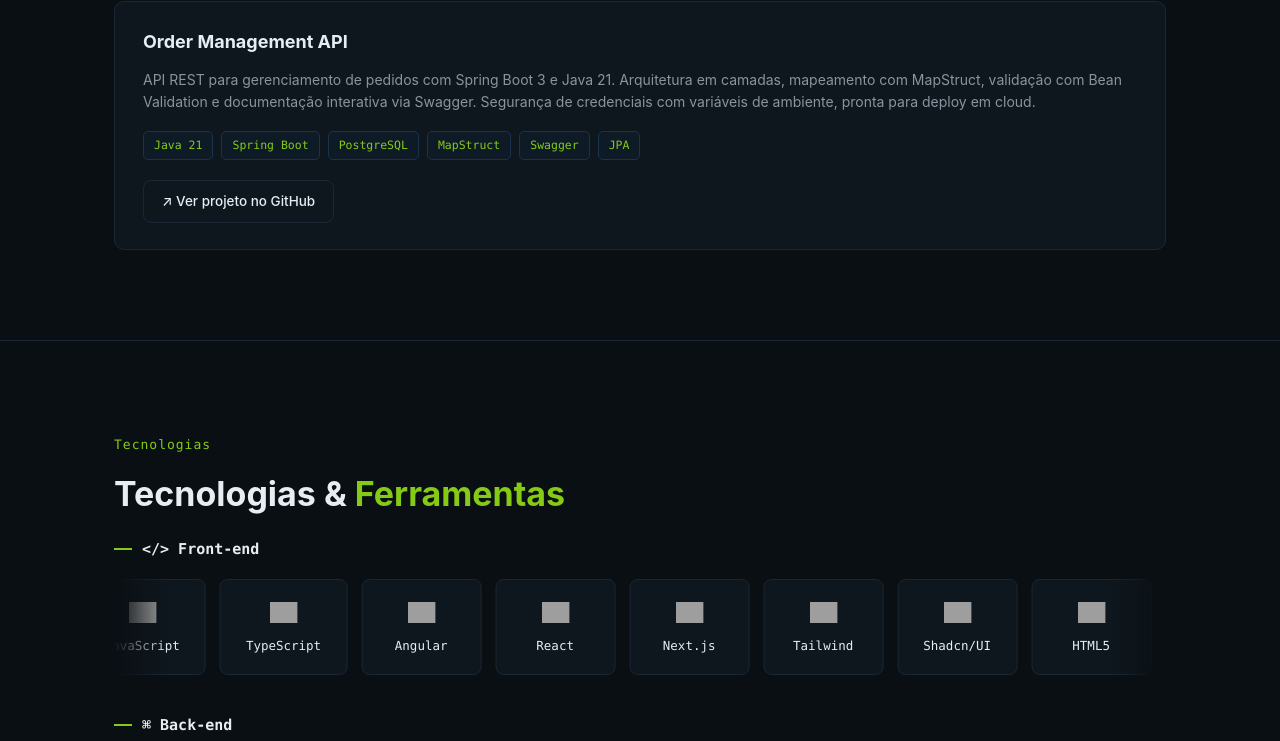
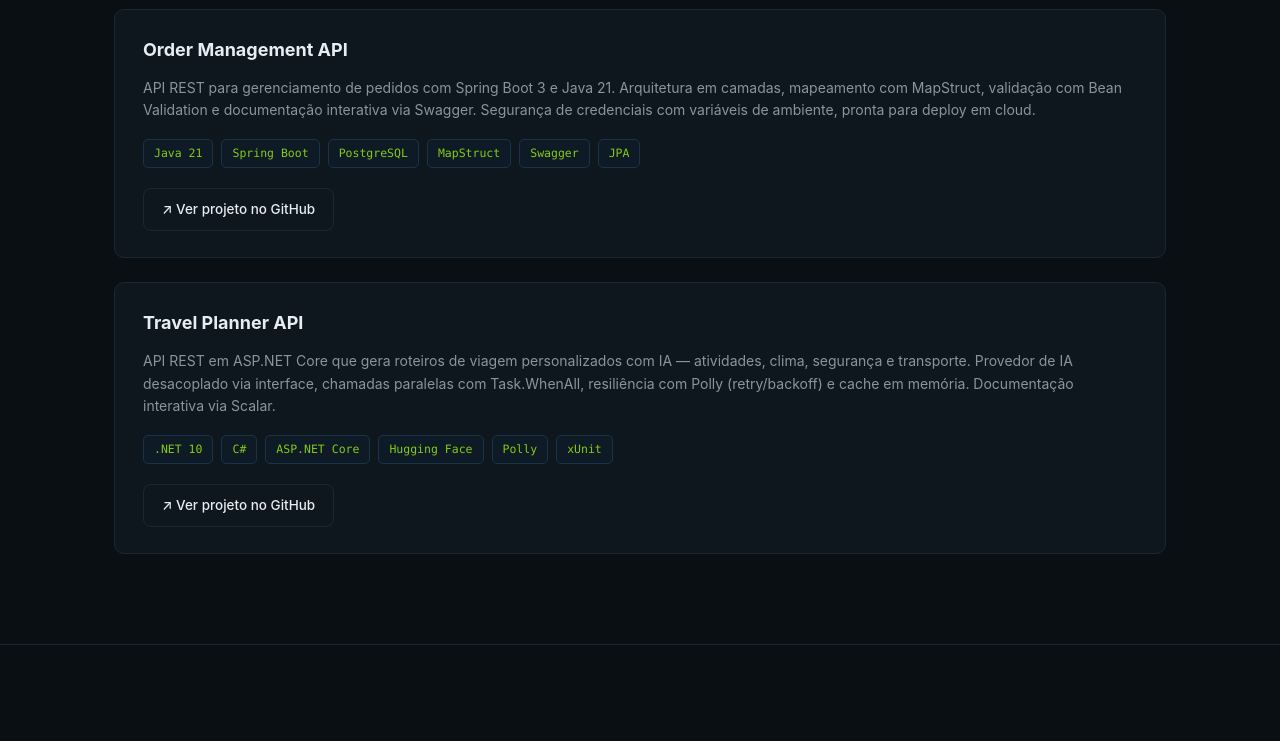
Before and after one commit to MatheusxMota/matheus-portfolio, an Angular app: page / in a window 1280 px wide. Shown: the part 2454-3195 px from the top of the page. Built offline with nearby package versions, Linux system fonts and the light colour scheme; grey boxes are pictures that could not be loaded.

Commit message:
feat: adiciona projeto Travel Planner API e ajusta espaçamento entre cards

```diff
--- a/src/app/core/data/portfolio-data.ts
+++ b/src/app/core/data/portfolio-data.ts
@@ -53,7 +53,14 @@
       description:
         'API REST para gerenciamento de pedidos com Spring Boot 3 e Java 21. Arquitetura em camadas, mapeamento com MapStruct, validação com Bean Validation e documentação interativa via Swagger. Segurança de credenciais com variáveis de ambiente, pronta para deploy em cloud.',
       tags: ['Java 21', 'Spring Boot', 'PostgreSQL', 'MapStruct', 'Swagger', 'JPA'],
-      githubUrl: 'https://github.com/',
+      githubUrl: 'https://github.com/MatheusxMota/api_ordermanagement',
+    },
+    {
+      title: 'Travel Planner API',
+      description:
+        'API REST em ASP.NET Core que gera roteiros de viagem personalizados com IA — atividades, clima, segurança e transporte. Provedor de IA desacoplado via interface, chamadas paralelas com Task.WhenAll, resiliência com Polly (retry/backoff) e cache em memória. Documentação interativa via Scalar.',
+      tags: ['.NET 10', 'C#', 'ASP.NET Core', 'Hugging Face', 'Polly', 'xUnit'],
+      githubUrl: 'https://github.com/MatheusxMota/API_TRAVEL_PLANNER',
     },
   ] as Project[],
 
--- a/src/app/sections/projects/projects.component.ts
+++ b/src/app/sections/projects/projects.component.ts
@@ -48,6 +48,7 @@
         border: 1px solid var(--border);
         border-radius: 10px;
         padding: 26px 28px;
+        margin-top: 24px;
       }
       .project-card h3 {
         font-size: 18px;
```
